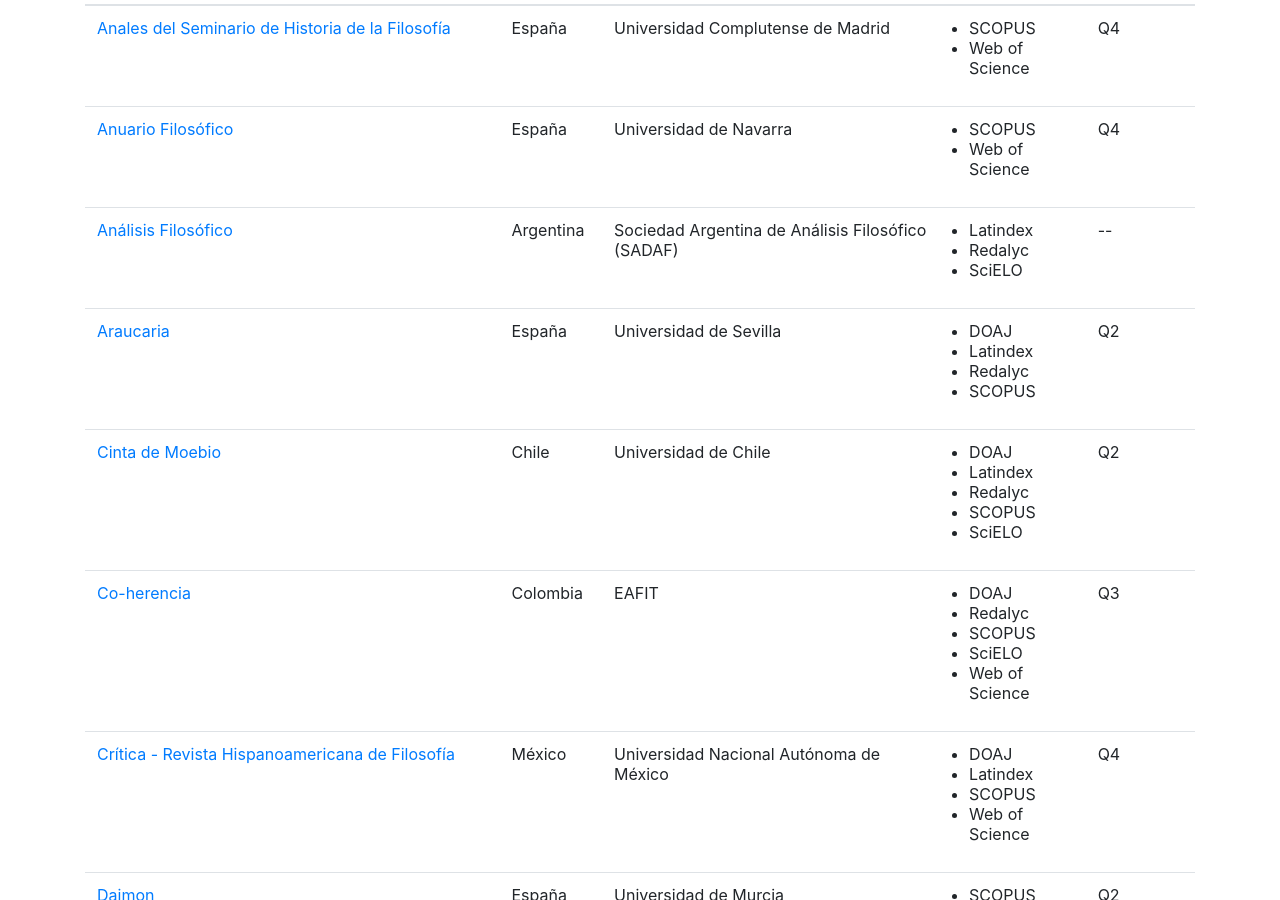
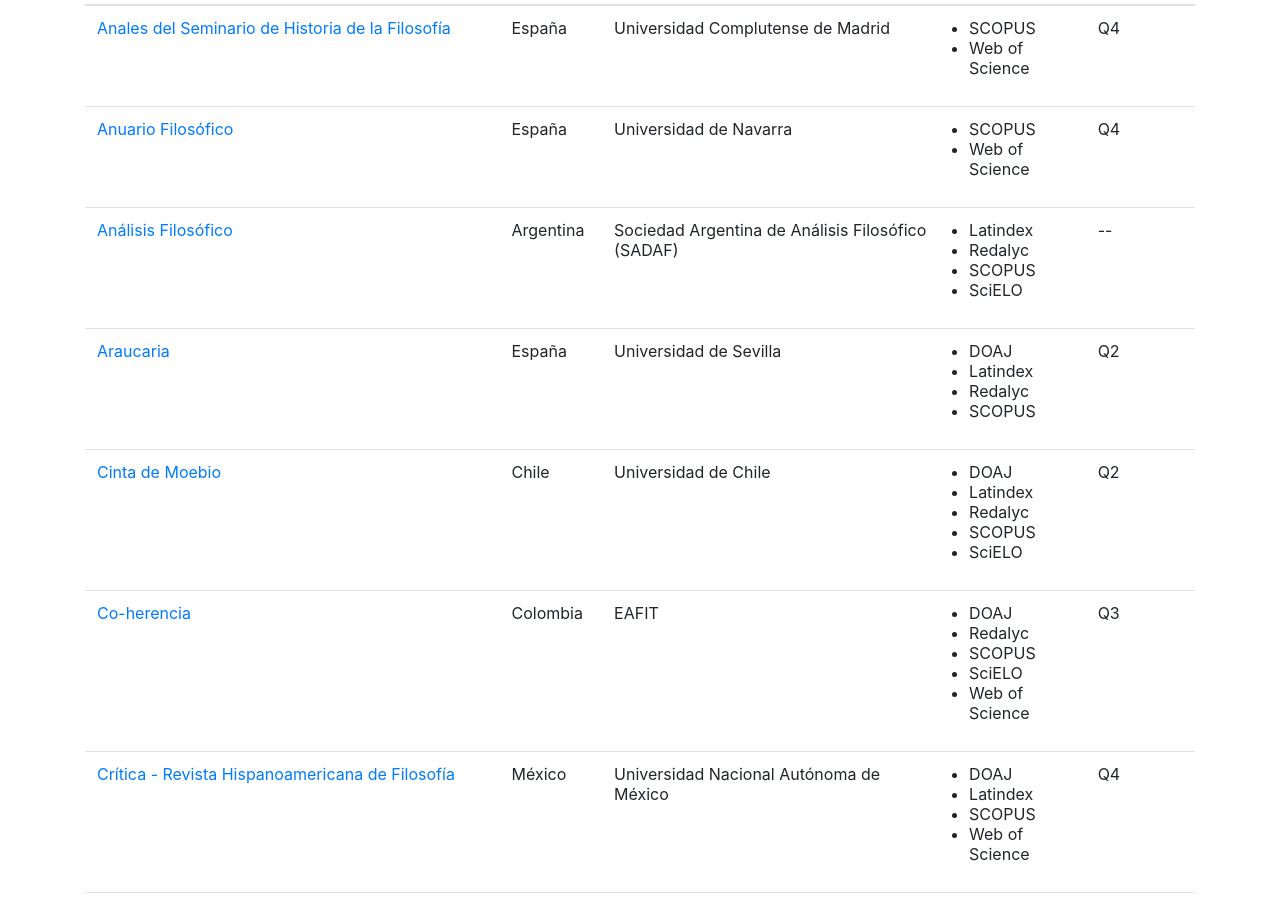
Before and after one commit to juanrloaiza/revistas_filosofia, a Jekyll site: the page built from index.md, in a window 1280 px wide and 900 px high, scrolled down 416 px. Built offline with Jekyll 4.4.1, drawn with Linux system fonts in a browser that asks for light colours; comment, search, counter and statistics services are not loaded.

Commit message:
AF en SCOPUS

```diff
--- a/_data/revistas.yml
+++ b/_data/revistas.yml
@@ -197,6 +197,7 @@
     - SciELO
     - Redalyc
     - Latindex
+    - SCOPUS
 
 - nombre:       Daimon
   pais:         España
```
